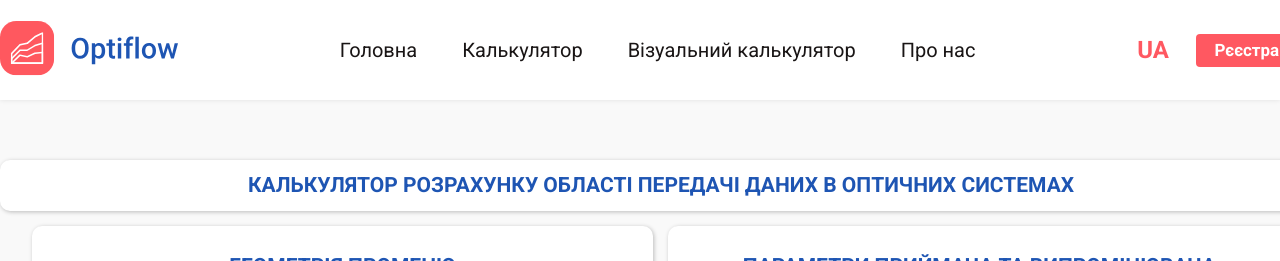
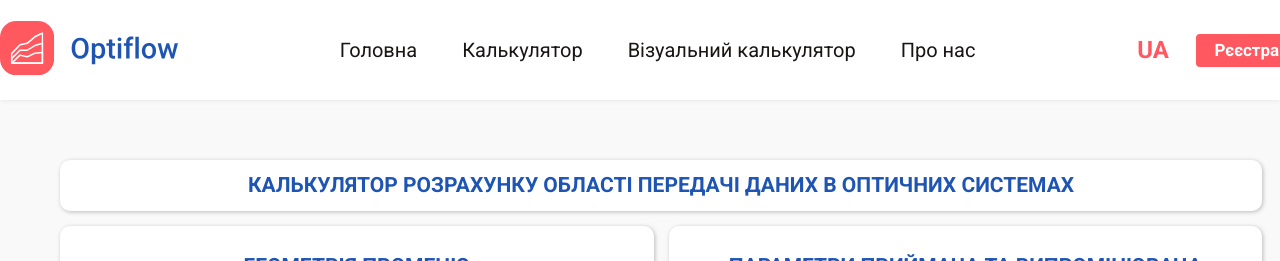
Before and after one commit to Skiftech-project/optiflow-frontend, a React (Vite) app: page / in a window 1280 px wide. Shown: the top 261 px of the page. Built offline with nearby package versions, Linux system fonts and the light colour scheme.

Commit message:
refactored calculator layout

```diff
--- a/src/components/simple/TitleBlock/TitleBlock.jsx
+++ b/src/components/simple/TitleBlock/TitleBlock.jsx
@@ -1,13 +1,8 @@
 import styles from './TitleBlock.module.css';
 
-const TitleBlock = ({ text, titleWidth }) => {
-    const titleStyle = titleWidth ? { width: titleWidth } : null;
-
+const TitleBlock = ({ text }) => {
     return (
-        <div
-            className={styles.title}
-            style={titleStyle}
-        >
+        <div className={styles.title}>
             <h2 className={styles.title__text}>{text}</h2>
         </div>
     );
--- a/src/components/simple/TitleBlock/TitleBlock.module.css
+++ b/src/components/simple/TitleBlock/TitleBlock.module.css
@@ -7,7 +7,7 @@
     border-radius: 10px;
     background: #fff;
     box-shadow: 1px 1px 4px 0px rgba(0, 0, 0, 0.25);
-    margin: 60px 0px 15px 0px;
+    margin: 0px 0px 15px 0px;
 }
 
 .title__text {
--- a/src/pages/CalculatorPage/CalculatorPage.css
+++ b/src/pages/CalculatorPage/CalculatorPage.css
@@ -0,0 +1,3 @@
+.calculator__wrapper {
+    padding: 60px;
+}
```
